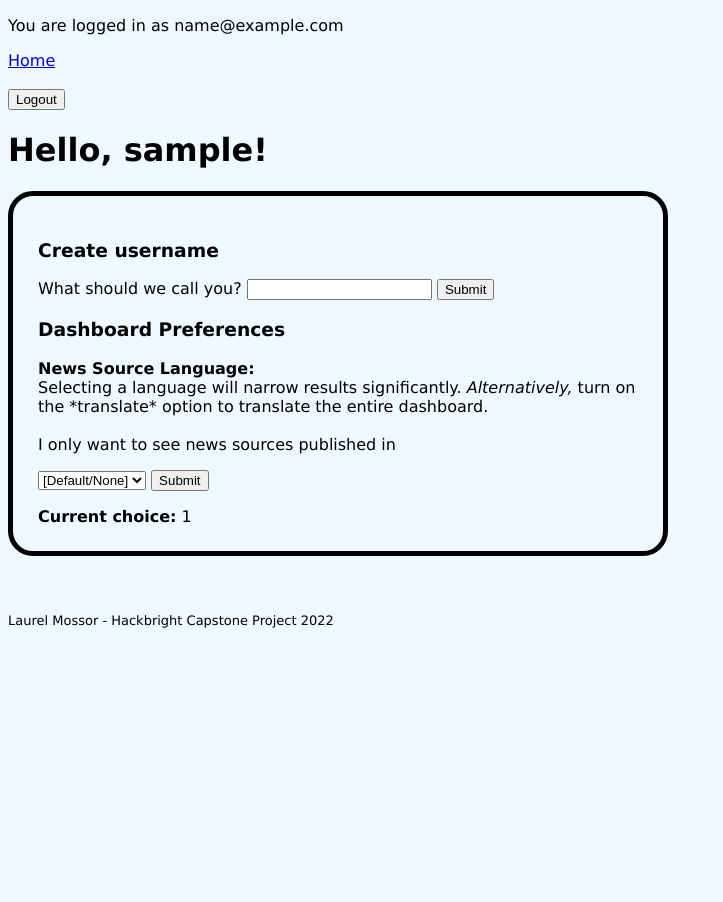
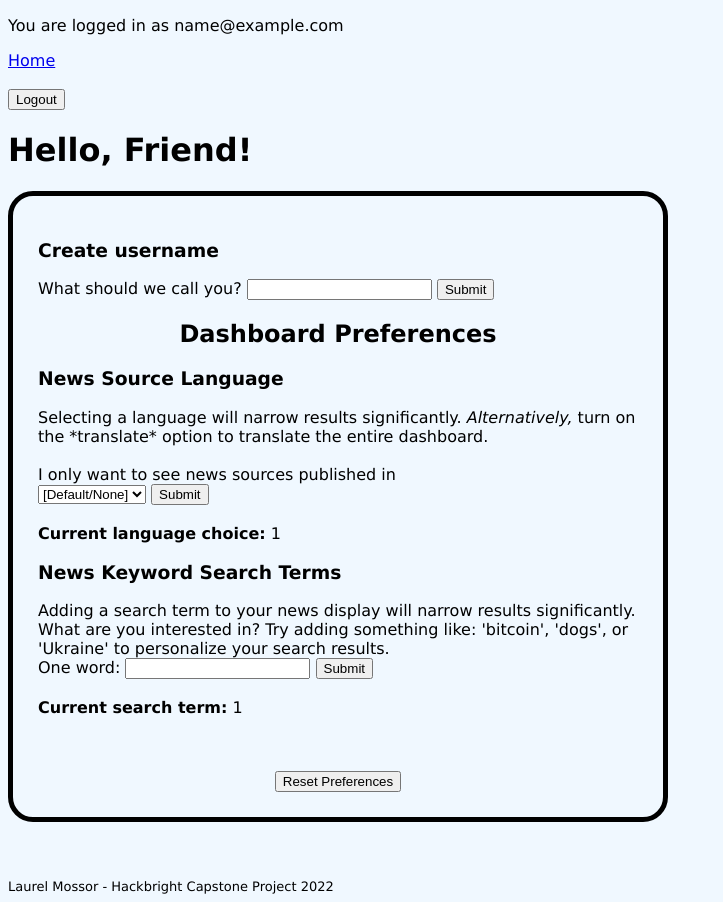
Before and after one commit to laurelMossor/world-dashboard, a Flask app: page /user-profile in a window 1280 px wide. Shown: the whole page, without its empty margins (0-723 px from the left). Before the commit the page ends 628 px from the top, so only its background shows below. Run offline with Flask 2, Linux system fonts and the light colour scheme; the visitor is signed in with stand-in values (Sample User, id 1); some libraries are stand-ins or nearby versions.

Commit message:
keyword applied to news dashboardpython3 server.py  Also, reset button

```diff
--- a/server.py
+++ b/server.py
@@ -30,9 +30,11 @@ def homepage():
         session["current_user_email"] = user.email
         session["current_user_name"] = user.username
         session["current_user_lang"] = user.preferred_lang
+        session["current_user_keyword"] = user.news_search
     else:
+        session["current_user_email"] = None
         session["current_user_lang"] = None
-        session["current_user_email"] = None
+        session["current_user_keyword"] = None
 
     return render_template("homepage.html",
     ALL_COUNTRIES_LIST=ALL_COUNTRIES_LIST)
@@ -45,6 +47,7 @@ def logout():
     session["current_user_email"] = None
     session["current_user_name"] = None
     session["current_user_lang"] = None
+    session["curent_user_keyword"] = None
     flash("You have been logged out.")
 
     return redirect("/")
@@ -70,6 +73,7 @@ def user_login():
             session["current_user_email"] = user.email
             if crud.check_for_username(user.email) == None:
                 session["current_user_name"] = "Friend"
+                # TODO: MOVE THIS UP TO HOME
             else:
                 session["current_user_name"] = crud.check_for_username(user.email)
         else:
@@ -127,7 +131,7 @@ def source_language():
 
     source_language_preference = request.form.get("language-dropdown")
 
-    # Add to session, here and at logout
+    # Add to session
     session["current_user_lang"] = source_language_preference
     # Add to Database
     user = crud.get_user_email(session["current_user_email"])
@@ -135,7 +139,39 @@ def source_language():
     db.session.add(user)
     db.session.commit()
 
-    # Have news reflect change
+    # TODO: Have news reflect change
+
+    return redirect("/user-profile")
+
+@app.route("/user-profile/keyword-search-term", methods=["POST"])
+def keyword_search_term():
+    """Adds keyword search term to database and session"""
+
+    keyword_search_term = request.form.get("keyword-search")
+    # Add to session
+    session["current_user_keyword"] = keyword_search_term
+    # Add to database
+    user = crud.get_user_email(session["current_user_email"])
+    user.news_search = keyword_search_term
+    db.session.add(user)
+    db.session.commit()
+
+    # TODO: Have news reflect change
+
+    return redirect("/user-profile")
+
+@app.route("/user-profile/reset-preferences")
+def reset_preferences():
+    """Resets the users preferences in the database and session"""
+
+    user = crud.get_user_email(session["current_user_email"])
+    user.news_search = None
+    user.preferred_lang = None
+    db.session.add(user)
+    db.session.commit()
+
+    session["current_user_keyword"] = None
+    session["current_user_lang"] = None
 
     return redirect("/user-profile")
 
@@ -155,16 +191,14 @@ def news_by_country_name():
         "sortBy": "relevancy",
         "pageSize": "5",
     }
-    # IF there are keywords or language preferences,
-    # Add them to the payload dict
-        # payload["language"] = "en"
+    if session["current_user_keyword"] != None:
+        payload["q"] = session["current_user_keyword"] + " " + country_name
 
     if session["current_user_lang"] != None:
         payload["language"] = session["current_user_lang"]
 
     news_res = requests.get(news_url, params=payload)
     news_data = news_res.json()
-    print(news_res.url)
     articles = news_data["articles"]
 
     return jsonify(articles)
--- a/static/css/stylesheet.css
+++ b/static/css/stylesheet.css
@@ -58,3 +58,7 @@ footer {
     padding: 25px;
     width: 600px;
 }
+
+.centered-t {
+    text-align: center;
+}
--- a/templates/user-profile.html
+++ b/templates/user-profile.html
@@ -13,7 +13,7 @@
     <h1>Hello, {{session["current_user_name"]}}!</h1>
 <div id="user-profile-parent">
     <!-- SHOULD SAY '==', changing it to '!=' while testing -->
-    {% if session["current_user_name"] != "Friend" %}
+    {% if session["current_user_name"] == "Friend" %}
     <div>
         <h3>Create username</h3>
         <form action="/user-profile/create-username" method="POST">
@@ -23,9 +23,9 @@
     </div>
     {% endif %}
     <div>
-        <h3>Dashboard Preferences</h3>
+        <h2 class="centered-t">Dashboard Preferences</h2>
         <p>
-            <b>News Source Language:</b><br>
+        <h3>News Source Language</h3>
             Selecting a language will narrow results significantly.
             <i>Alternatively,</i> turn on the *translate* option to
             translate the entire dashboard.<br><br>
@@ -37,9 +37,29 @@
                     {% endfor %}
                 </select>
                 <input type="submit" id="language-selector">
-            </form>
+            </form><br>
+            <b>Current language choice:</b> {{ session["current_user_lang"] }}
         </p>
-        <b>Current choice:</b> {{ session["current_user_lang"] }}
+    </div>
+    <div>
+        <p>
+        <h3>News Keyword Search Terms</h3>
+        Adding a search term to your news display will
+        narrow results significantly. What are you interested in? Try
+        adding something like: 'bitcoin', 'dogs', or 'Ukraine'
+        to personalize your search results.
+        <form action="/user-profile/keyword-search-term" method="POST">
+            One word: <input type="text" name="keyword-search">
+            <input type="submit">
+        </form><br>
+        <b>Current search term:</b> {{ session["current_user_keyword"] }}
+    </p>
+</div>
+    <br><br>
+    <div class="centered-t">
+        <form action="/user-profile/reset-preferences">
+            <button type="submit" >Reset Preferences</button>
+        </form>
     </div>
 </div>
 
```
